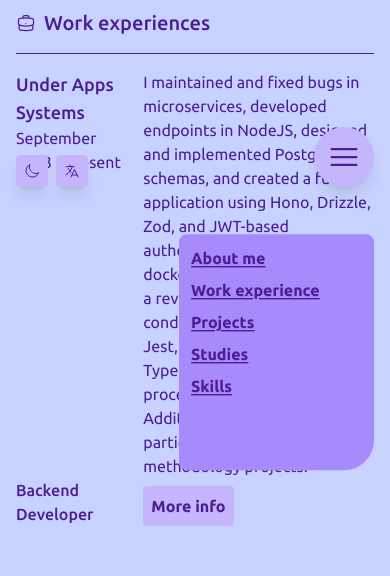
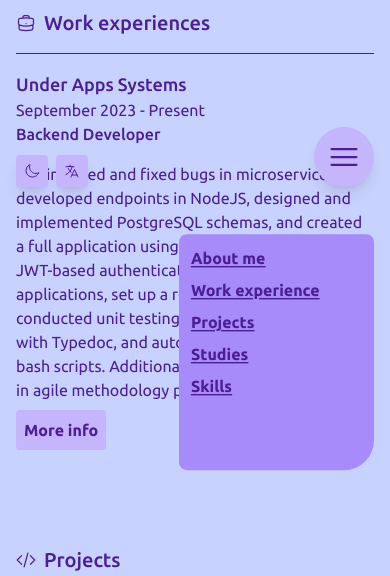
Before and after one commit to zchelalo/portfolio, a React (Vite) app: page / in a window 390 px wide. Shown: the part 641-1217 px from the top of the page. Built offline with nearby package versions, Linux system fonts and the light colour scheme.

Commit message:
add: work experiences responsive

```diff
--- a/src/modules/work_experience/ui/components/Work.tsx
+++ b/src/modules/work_experience/ui/components/Work.tsx
@@ -16,8 +16,8 @@ function Work({
   return (
     <>
       <hr className='mt-4 border-violet-900' />
-      <article className='w-full flex rounded text mt-4'>
-        <header className='w-2/6 flex flex-col justify-between text-pretty'>
+      <article className='w-full sm:flex rounded text mt-4'>
+        <header className='w-full sm:w-2/6 flex flex-col justify-between text-pretty'>
           <div>
             <h2 className='text-lg font-medium'>{workExperience.company}</h2>
             <span>{moment(workExperience.startDate).utc(true).format('MMMM YYYY')} - {workExperience.endDate ? moment(workExperience.endDate).utc(true).format('MMMM YYYY') : 'Present'}</span>
@@ -26,7 +26,7 @@ function Work({
             {workExperience.position}
           </span>
         </header>
-        <main className='flex flex-col w-4/6 text-pretty pl-2'>
+        <main className='flex flex-col w-full text-pretty sm:w-4/6 sm:pl-2 mt-4 sm:mt-0'>
           <p>
             {workExperience.description}
           </p>
```
